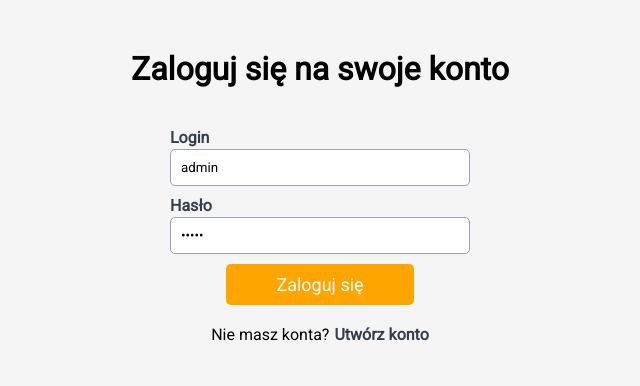
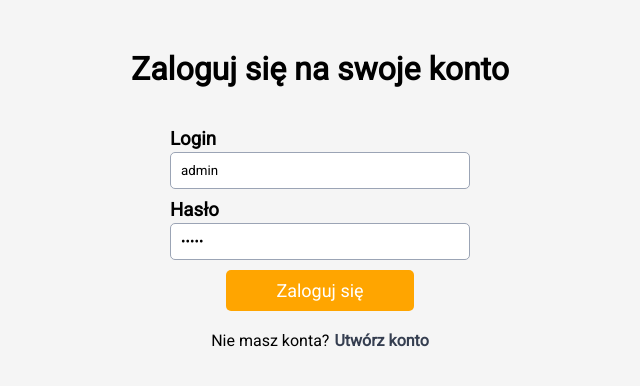
Before and after one commit to wojciechgrochecki/PWO_projekt_front, a React (Vite) app: page / in a window 1280 px wide. Shown: the top 386 px of the page, without its empty margins (320-960 px from the left). Built offline with nearby package versions, Linux system fonts and the light colour scheme.

Commit message:
style(login) style form labels

```diff
--- a/src/components/Login/Login.module.css
+++ b/src/components/Login/Login.module.css
@@ -65,9 +65,10 @@
     box-shadow: 0 0 0 1px orange;
 }
 
-.form h3 {
+.form label {
+    font-weight: bold;
+    font-size: medium;
     color: var(--label-color);
-    font-size: medium;
 }
 
 
```
